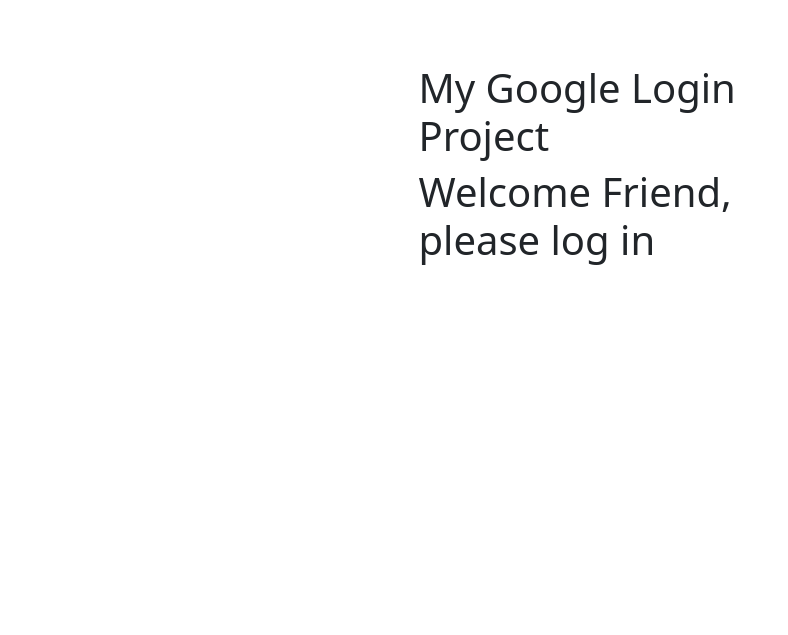
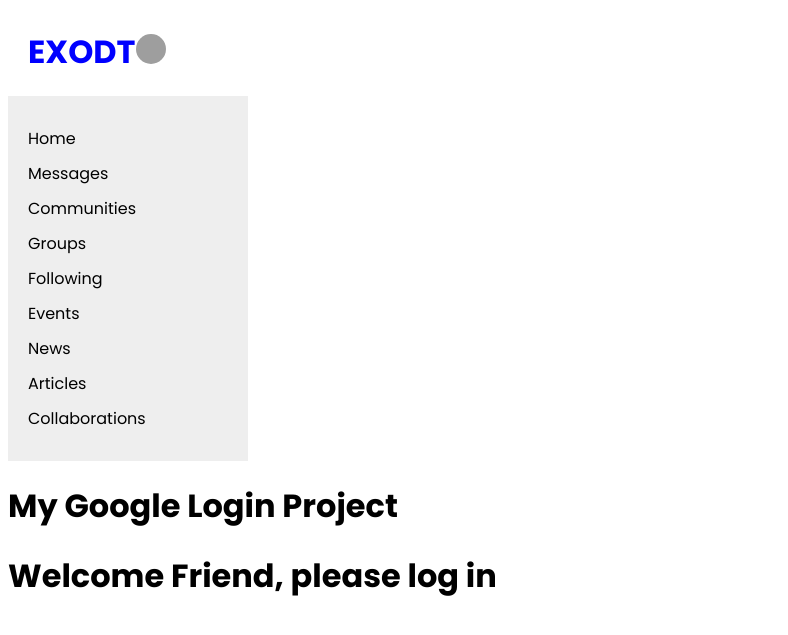
Before and after one commit to iamenochchirima/Exodt, a Django app: page / in a window 1280 px wide. Shown: the top 635 px of the page, without its empty margins (0-788 px from the left). Run offline with Django 3.2, Linux system fonts and the light colour scheme; grey boxes are pictures that could not be loaded.

Commit message:
Added profile view reodered files

```diff
--- a/src/exodt/urls.py
+++ b/src/exodt/urls.py
@@ -21,7 +21,7 @@
 
 
 urlpatterns = [
-    path('', TemplateView.as_view(template_name="main/index.html")),
+    path("", include("main.urls")),
     path('admin/', admin.site.urls),
     path('accounts/', include('allauth.urls')),
 ]
--- a/src/main/models.py
+++ b/src/main/models.py
@@ -10,7 +10,7 @@
     user = models.OneToOneField(User, on_delete=models.CASCADE)
     bio = models.TextField(default="No bio", max_length=300)
     profile_picture = models.ImageField(default="profile_pic.jpg", upload_to="profile_pictures/")
-    friends = models.ManyToManyField(User, blank=True, related_name="friends")
+    connections = models.ManyToManyField(User, blank=True, related_name="friends")
     country = models.CharField(max_length=225, blank=False)
     fav_field_os = models.CharField(max_length=225, blank=True)
     followers = models.CharField(max_length=225, blank=True)
--- a/src/main/templates/main/index.html
+++ b/src/main/templates/main/index.html
@@ -1,16 +1,7 @@
-<!DOCTYPE html>
-<html lang="en">
-<head>
-    <meta charset="UTF-8">
-    <meta http-equiv="X-UA-Compatible" content="IE=edge">
-    <meta name="viewport" content="width=device-width, initial-scale=1.0">
-    <!-- CSS only -->
-<link href="https://cdn.jsdelivr.net/npm/bootstrap@5.2.3/dist/css/bootstrap.min.css" rel="stylesheet"
- integrity="sha384-rbsA2VBKQhggwzxH7pPCaAqO46MgnOM80zW1RWuH61DGLwZJEdK2Kadq2F9CUG65"
-  crossorigin="anonymous">
-    <title>Social</title>
-</head>
-<body>
+{% extends 'layout.html' %}
+
+{% block title %} Home {% endblock title %}
+{% block content %}
     <div class="container text-dark mt-5">
         <div class="row justify-content-md-center">
           <div class="col-md-5 p-3">
@@ -22,11 +13,11 @@
                 {% endif %}
 
 
-                {{ users }}
+                {% for user in users %}
+                {{ user }}
+                {% endfor%}
 
           </div>
         </div>
       </div>
-
-</body>
-</html>
+  {% endblock content %}
--- a/src/main/urls.py
+++ b/src/main/urls.py
@@ -1,7 +1,11 @@
 from django.urls import path
+from .views import profile_view
 
 from . import views
 
+app_name = 'main'
+
 urlpatterns = [
-    path("", views.index,name='index'),
+    path("", views.index, name='index'),
+    path("profile_view", views.profile_view, name="profile_view")
 ]
--- a/src/main/views.py
+++ b/src/main/views.py
@@ -1,6 +1,13 @@
 from django.shortcuts import render
+from django.contrib.auth.models import User
+from .models import Profile
+def index(request):
+    return render(request, "main/index.html")
 
-def index(request):
-    return render(request, "main/index.html", {
-        "user": all_users
+def profile_view(request):
+
+    user_profile = Profile.objects.get(user=request.user)
+
+    return render(request, "main/profile.html", {
+        "user_profile": user_profile,
     })
--- /dev/null
+++ b/src/project_static/css/style.css
@@ -0,0 +1,43 @@
+/* CSS for the layout page */
+body {
+    background-color: white;
+    font-family: 'Poppins', sans-serif;
+  }
+
+  .header {
+    display: flex;
+    align-items: center;
+    padding: 20px;
+  }
+
+  .logo h1 {
+    color: blue;
+    font-weight: bold;
+    margin: 0;
+  }
+
+  .profile-picture img {
+    width: 30px;
+    height: 30px;
+    border-radius: 50%;
+  }
+
+  .profile-menu i {
+    font-size: 12px;
+  }
+
+  .sidebar {
+    width: 200px;
+    padding: 20px;
+    background-color: #eee;
+  }
+
+  .sidebar ul {
+    list-style: none;
+    padding: 0;
+    margin: 0;
+  }
+
+  .sidebar li {
+    margin: 10px 0;
+  }
--- /dev/null
+++ b/src/project_static/js/main.js
@@ -0,0 +1,3 @@
+$(document).ready(function(){
+    console.log("Working from the main.js")
+})
--- /dev/null
+++ b/src/project_templates/layout.html
@@ -0,0 +1,50 @@
+{% load static %}
+{% url 'main:profile_view' as path_to_profile_view %}
+<!-- HTML for the layout page -->
+<!DOCTYPE html>
+<html>
+<head>
+  <link rel="stylesheet" href="{% static 'css/style.css' %}">
+  <script src="https://code.jquery.com/jquery-3.5.1.min.js"></script>
+  <link href="https://fonts.googleapis.com/css2?family=Poppins:wght@400;700&display=swap" rel="stylesheet">
+  <title>EXODT-{% block title %}{% endblock title %}</title>
+</head>
+<body>
+  <div class="header">
+    <div class="logo">
+      <h1>EXODT</h1>
+    </div>
+    <a href="{{path_to_profile_view}}">
+      <div class="profile-info">
+        <div class="profile-picture">
+          <img src="profile-picture.png" alt="Profile Picture">
+        </div>
+        <div class="profile-menu">
+          <i class="fa fa-angle-down"></i>
+        </div>
+      </div>
+    </a>
+
+  </div>
+  <div class="sidebar">
+    <ul>
+     <li>Home</li>
+      <li>Messages</li>
+      <li>Communities</li>
+      <li>Groups</li>
+      <li>Following</li>
+      <li>Events</li>
+      <li>News</li>
+      <li>Articles</li>
+      <li>Collaborations</li>
+    </ul>
+  </div>
+  {% block content %}
+  {% endblock content %}
+
+  {% block scripts %}
+  {% endblock scripts %}
+
+  <script type="text/javascript" src="{% static 'js/main.js' %}"></script>
+</body>
+</html>
```
Also changed, not shown: src/exodt/settings.py (+4 -4 lines), src/main/signals.py (+12 -1 lines), src/main/static/main/css/style.css (added, +43 -0 lines), src/main/templates/main/profile.html (added, +7 -0 lines), src/main/migrations/0007_rename_friends_profile_connections.py (added), src/main/templates/main/layout.html (deleted).
